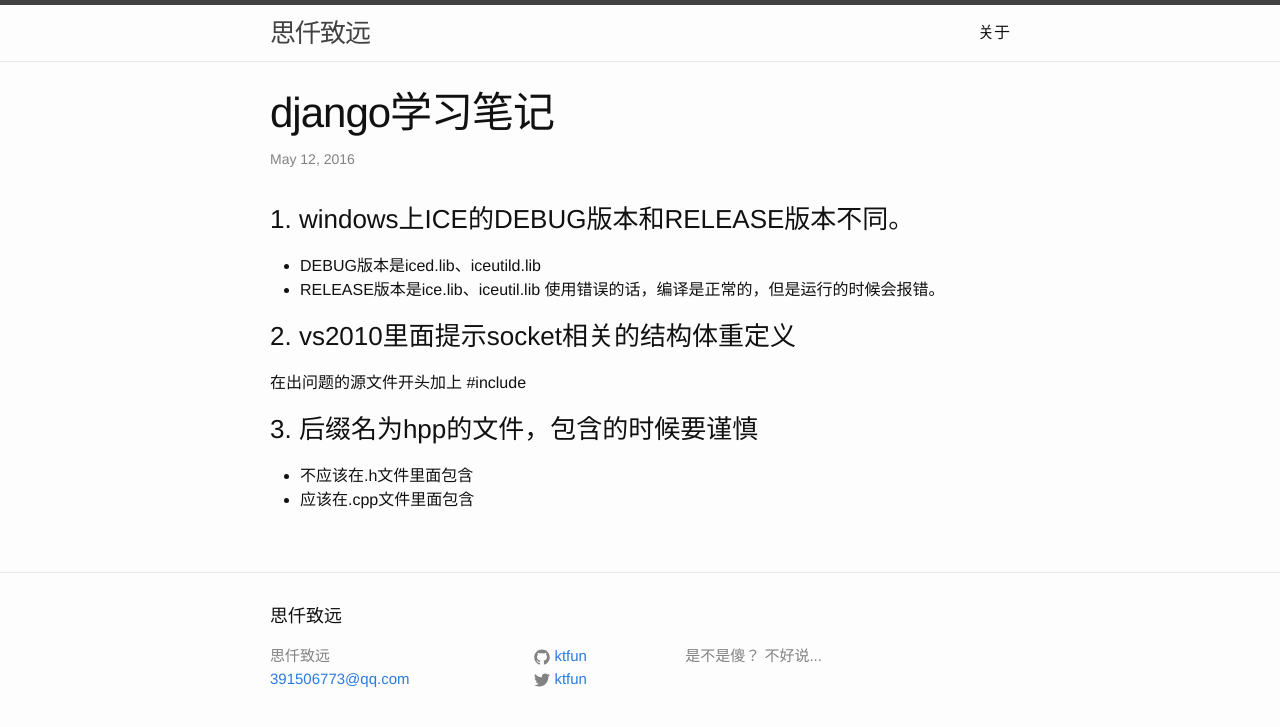
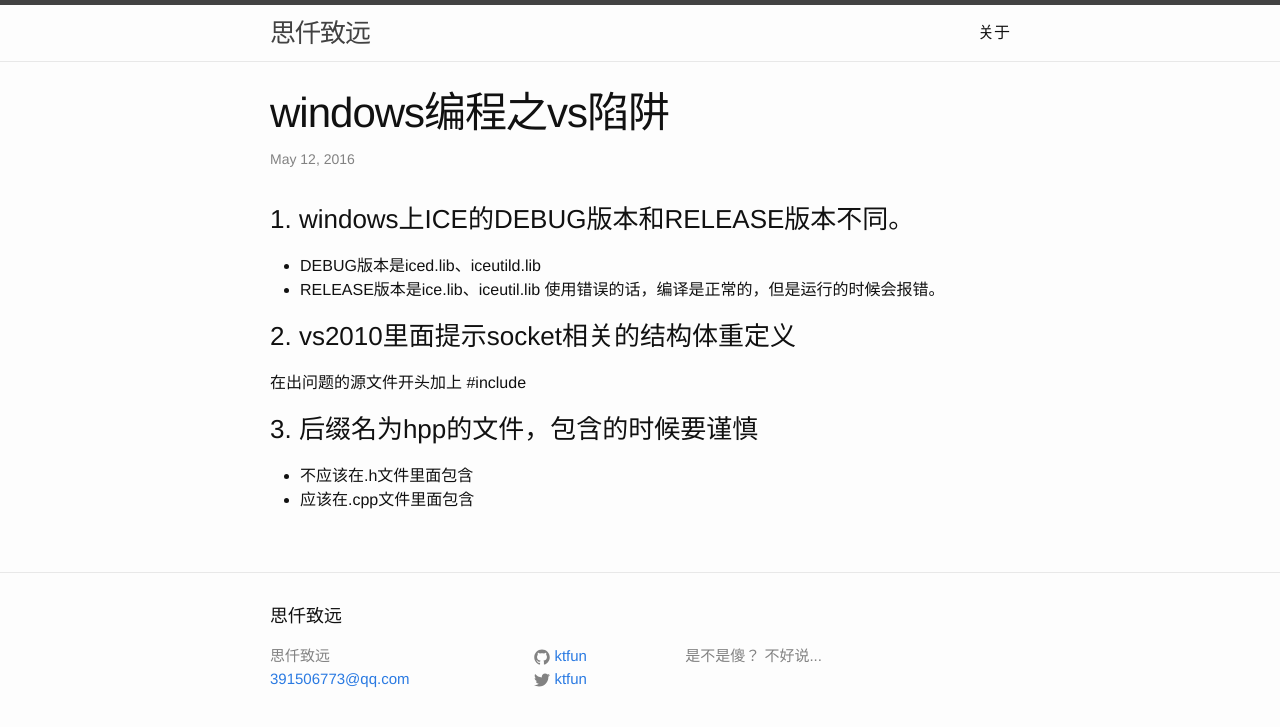
Before and after one commit to ktfun/ktfun.github.com, a Jekyll site: the page built from _posts/2016-05-25-windows编程之vs陷阱.markdown, in a window 1280 px wide. Shown: the top 727 px of the page. Built offline with Jekyll 4.4.1, drawn with Linux system fonts in a browser that asks for light colours.

Commit message:
修正标题

```diff
--- a/_posts/2016-05-25-windows编程之vs陷阱.markdown
+++ b/_posts/2016-05-25-windows编程之vs陷阱.markdown
@@ -1,6 +1,6 @@
 ---
 layout: post
-title:  "django学习笔记"
+title:  "windows编程之vs陷阱"
 date:   2016-05-12 11:04:00 +0800
 categories: ktfun update
 ---
```
